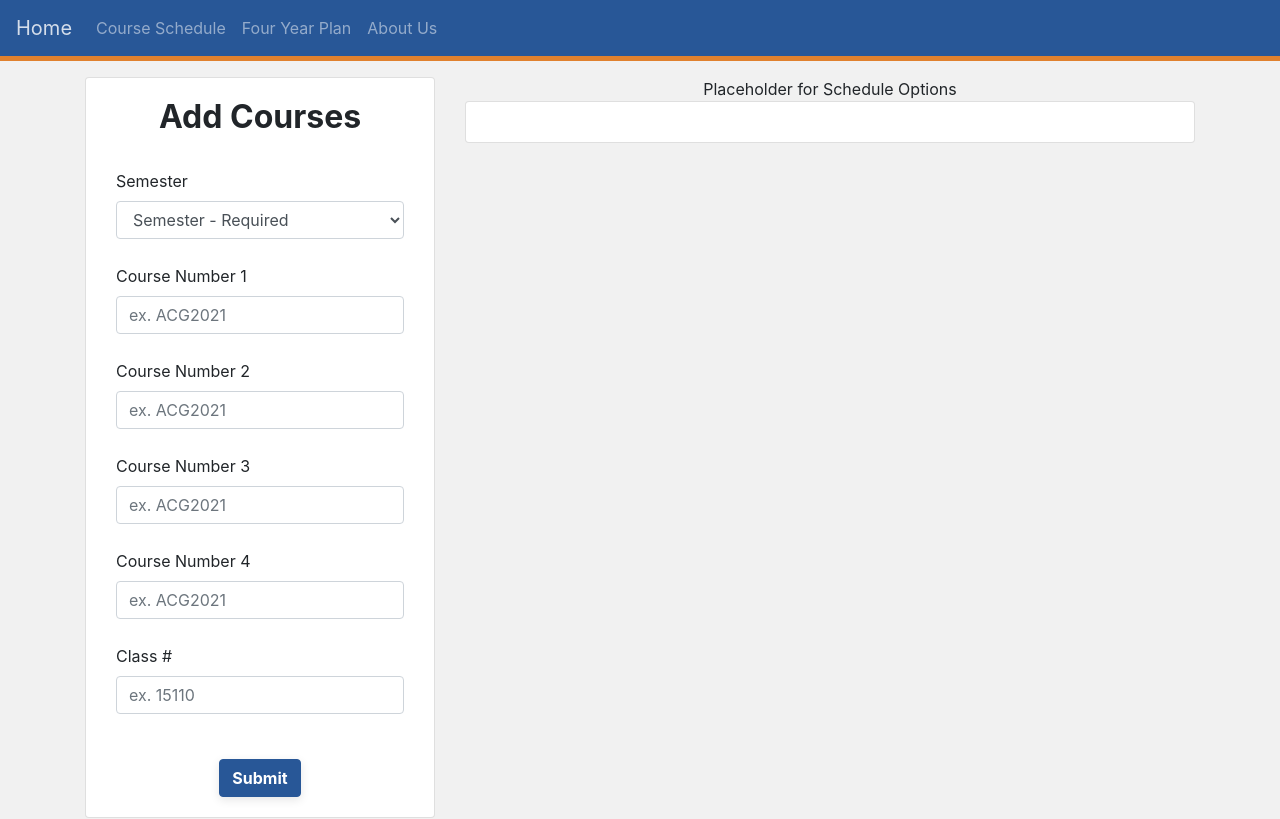
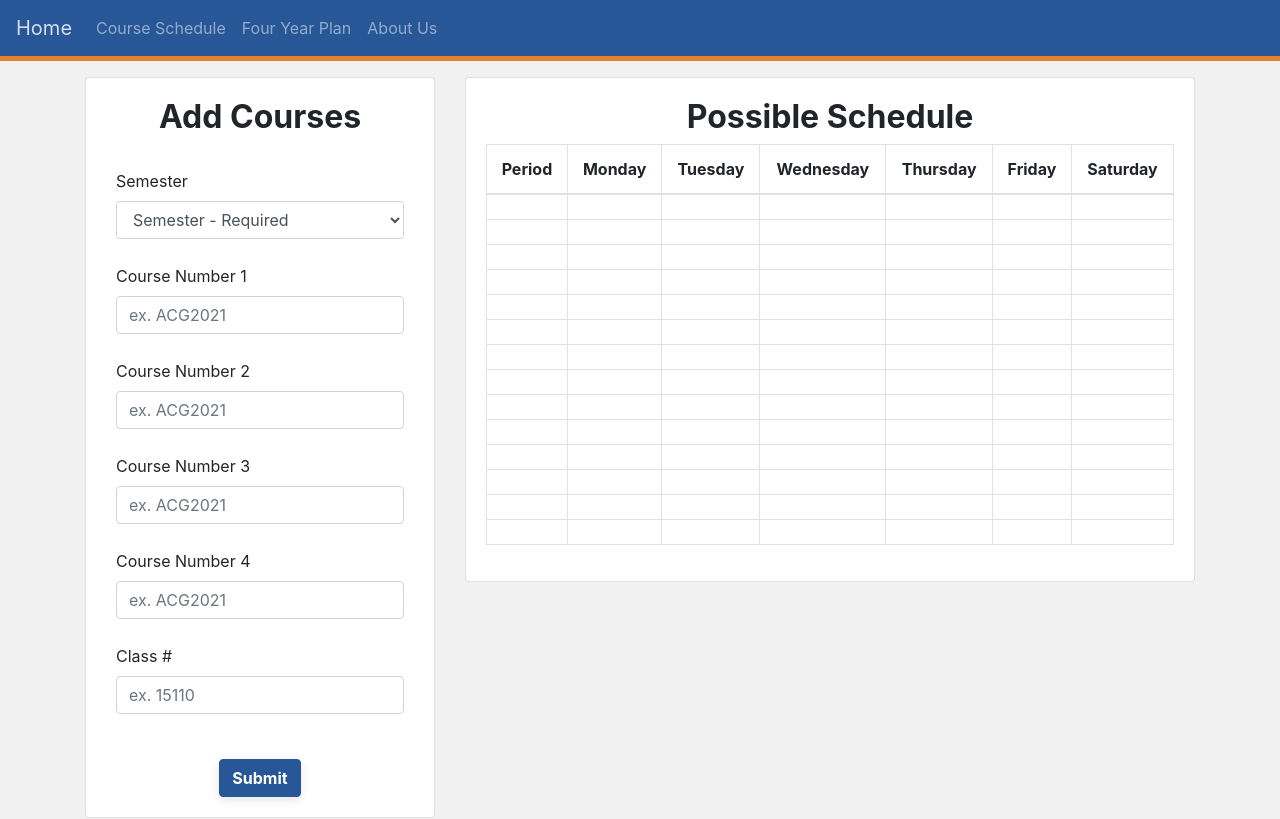
Before and after one commit to frongilloz/SmartSchedule, a React (Create React App) app in the folder ss-app/front/: page /schedule in a window 1280 px wide. Shown: the top 819 px of the page. Built offline with nearby package versions, Linux system fonts and the light colour scheme.

Commit message:
Added schedule grid for schedule. Have to add cell update functionality next

```diff
--- a/ss-app/front/src/components/Pages/Schedule.js
+++ b/ss-app/front/src/components/Pages/Schedule.js
@@ -1,6 +1,6 @@
 import React, { Component } from 'react';
 
-import { Form, Col, Card, Button, Container, Row } from 'react-bootstrap';
+import { Form, Col, Card, Button, Container, Row , Table} from 'react-bootstrap';
 import './basic.css';
 
 const Schedule = props => {
@@ -64,8 +64,14 @@ const Schedule = props => {
 
     //log
     console.log('ClassNumInt: ', event.target.value);
-  };
+    };
 
+    const periods = ["1", "2", "3", "4", "5", "6", "7", "8", "9", "10", "11", "E1", "E2", "E3"];
+
+
+    // maybe have a 2D array that will contain the in-class potential schedules
+    // first, fill it with empty space
+    let TestSchdule = Array(14).fill(0).map(row => new Array(6).fill(' '))
 
   return (
     <div className='App'>
@@ -169,10 +175,37 @@ const Schedule = props => {
           </Card>
           </Col>
 
-        <Col sm={8}>Placeholder for Schedule Options
+        <Col sm={8}>
           <Card body>
-
-
+              <h2>Possible Schedule</h2>
+              <table class="table table-bordered">
+                  <thead>
+                    <tr>
+                      <th scope="col">Period</th>
+                      <th scope="col">Monday</th>
+                      <th scope="col">Tuesday</th>
+                      <th scope="col">Wednesday</th>
+                      <th scope="col">Thursday</th>
+                      <th scope="col">Friday</th>
+                      <th scope="col">Saturday</th>
+                    </tr>
+                  </thead>
+                  <tbody>
+                      {TestSchdule.slice(0, TestSchdule.length).map((item, index) => {
+                      return (
+                          <tr key={index}>
+                              <td key={item[0]}>{item[0]}</td>
+                              <td key={item[1]}>{item[1]}</td>
+                              <td key={item[2]}>{item[2]}</td>
+                              <td key={item[3]}>{item[3]}</td>
+                              <td key={item[4]}>{item[4]}</td>
+                              <td key={item[5]}>{item[5]}</td>
+                              <td key={item[6]}>{item[6]}</td>
+                          </tr>
+                          );
+                      })}
+                  </tbody>
+              </table>
           </Card>
         </Col>
         </Row>
```
